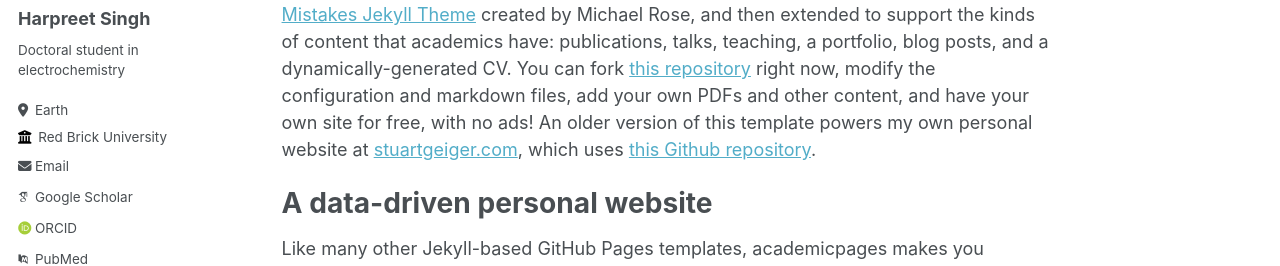
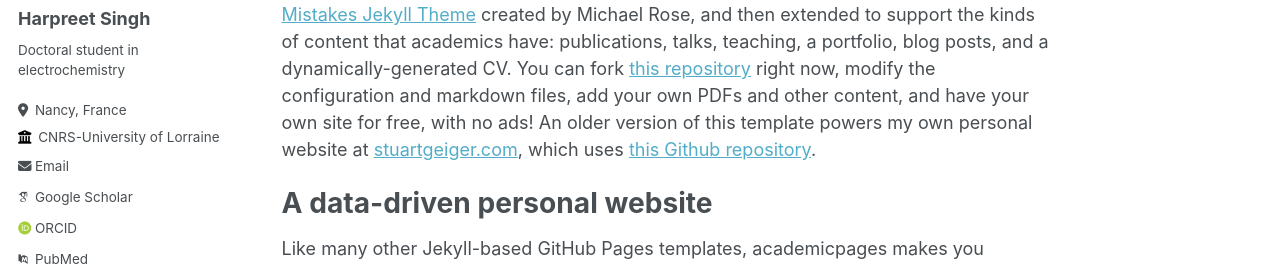
Before and after one commit to Harpr33t-Singh/Harpr33t-Singh.github.io, a Jekyll site: the page built from _pages/about.md, in a window 1280 px wide. Shown: the part 263-529 px from the top of the page. Built offline with Jekyll 4.4.1, drawn with Linux system fonts in a browser that asks for light colours; some web fonts are replaced.

Commit message:
Update _config.yml

```diff
--- a/_config.yml
+++ b/_config.yml
@@ -25,10 +25,10 @@
   name             : "Harpreet Singh"
   pronouns         : # example: "she/her"
   bio              : "Doctoral student in electrochemistry"
-  location         : "Earth"
-  employer         : "Red Brick University"
+  location         : "Nancy, France"
+  employer         : "CNRS-University of Lorraine"
   uri              : # URL
-  email            : "none@example.org"
+  email            : "harpreet.93@live.com"
 
   # Academic websites
   arxiv            : # URL - Update with the correct link to your profile
```
